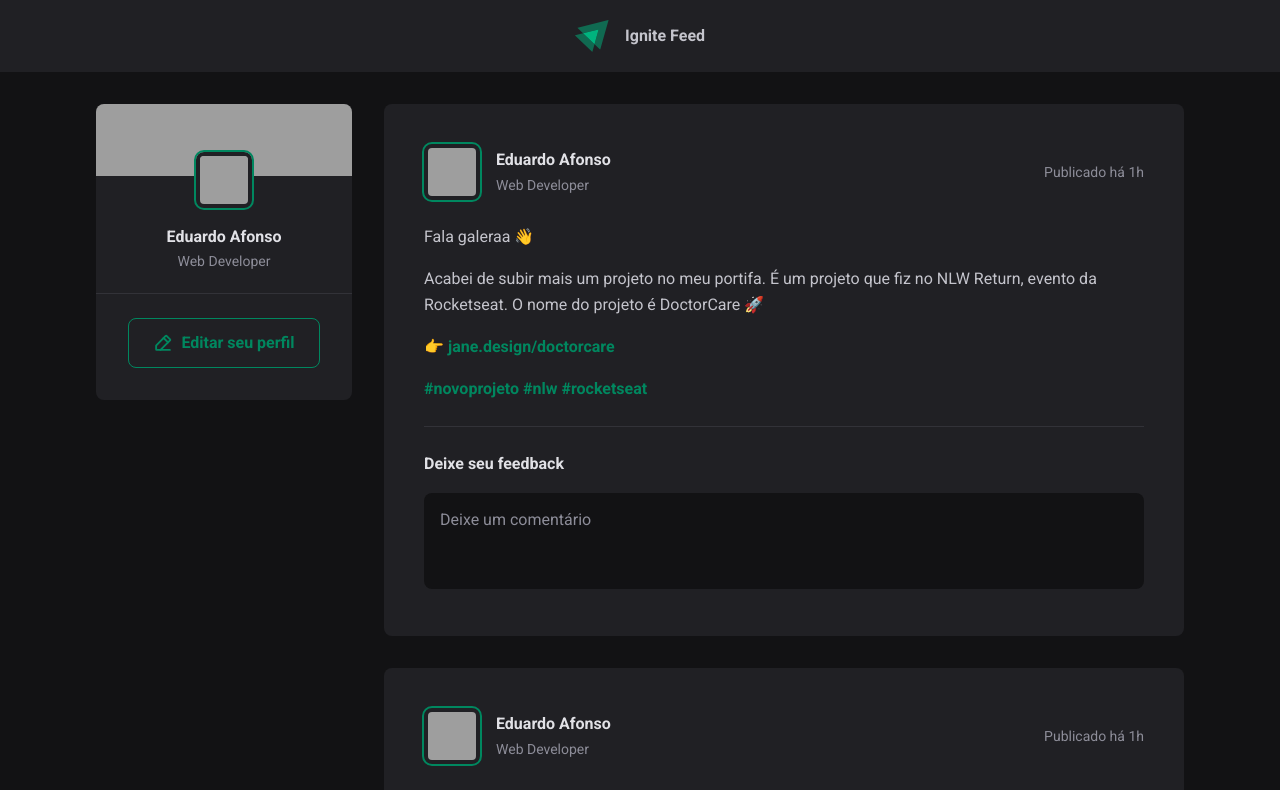
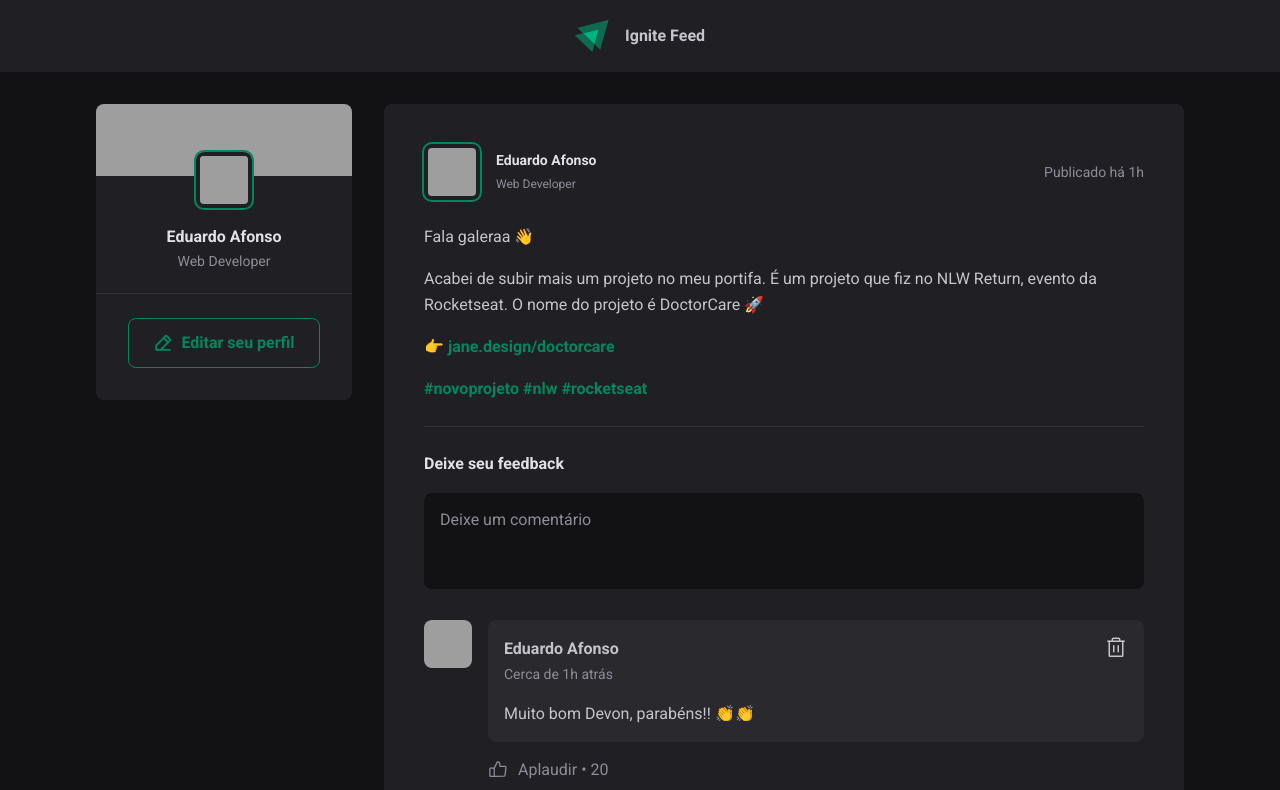
Before and after one commit to eduzrdo/ignite-feed, a React (Vite) app: page / in a window 1280 px wide. Shown: the top 790 px of the page. Built offline with nearby package versions, Linux system fonts and the light colour scheme; grey boxes are pictures that could not be loaded.

Commit message:
Comment component

```diff
--- /dev/null
+++ b/src/components/Comment.jsx
@@ -0,0 +1,49 @@
+import { ThumbsUp, Trash } from 'phosphor-react';
+
+export const Comment = () => {
+  return (
+    <div className='mt-6 flex gap-4'>
+      <img
+        src='https://github.com/EduardoAlphonse.png'
+        className='w-12 h-12 rounded-lg'
+      />
+
+      <div className='flex-1'>
+        <div className='bg-gray-700 rounded-lg p-4'>
+          <header className='flex justify-between items-start'>
+            <div>
+              <strong className='leading-relaxed block'>Eduardo Afonso</strong>
+              <time
+                title='11 de Maio às 08:13h'
+                dateTime='2022-05-11 08:13:32'
+                className='text-sm text-gray-400'
+              >
+                Cerca de 1h atrás
+              </time>
+            </div>
+
+            <button
+              title='Deletar comentário'
+              className='cursor-pointer rounded hover:text-red-500'
+            >
+              <Trash size={24} />
+            </button>
+          </header>
+
+          <p className='mt-4'>Muito bom Devon, parabéns!! 👏👏</p>
+        </div>
+
+        <footer className='mt-4'>
+          <button className='text-gray-400 cursor-pointer rounded flex items-center hover:text-green-300'>
+            <ThumbsUp
+              size={20}
+              className='mr-[10px]'
+            />
+            Aplaudir{' '}
+            <span className='before:px-1 before:content-["\2022"]'>20</span>
+          </button>
+        </footer>
+      </div>
+    </div>
+  );
+};
--- a/src/components/Post.jsx
+++ b/src/components/Post.jsx
@@ -1,3 +1,5 @@
+import { Comment } from './Comment';
+
 import styles from './Post.module.css';
 
 export const Post = () => {
@@ -10,10 +12,10 @@ export const Post = () => {
             className='w-12 h-12 rounded-lg border-4 border-gray-800 outline outline-2 outline-green-500 box-content'
           />
           <div>
-            <strong className='text-gray-100 leading-relaxed block'>
+            <strong className='text-sm text-gray-100 leading-relaxed block'>
               Eduardo Afonso
             </strong>
-            <span className='text-sm text-gray-400 leading-relaxed'>
+            <span className='text-xs text-gray-400 leading-relaxed'>
               Web Developer
             </span>
           </div>
@@ -28,7 +30,7 @@ export const Post = () => {
         </time>
       </header>
 
-      <div className={`leading-relaxed text-gray-300 mt-6 ${styles.content}`}>
+      <div className={`leading-relaxed mt-6 ${styles.content}`}>
         <p>Fala galeraa 👋</p>
         <p>
           Acabei de subir mais um projeto no meu portifa. É um projeto que fiz
@@ -54,12 +56,17 @@ export const Post = () => {
         <footer className='invisible max-h-0 group-focus-within:visible group-focus-within:max-h-fit'>
           <button
             type='submit'
-            className='py-4 px-6 mt-4 rounded-lg border-0 bg-green-500 text-white font-bold cursor-pointer hover:bg-green-300 transition-colors duration-100'
+            className='py-4 px-6 mt-4 rounded-lg border-0 bg-green-500 text-white font-bold cursor-pointer hover:bg-green-300 transition-colors duration-100 focus:outline-none focus:shadow-none'
           >
             Publicar
           </button>
         </footer>
       </form>
+
+      <div className='mt-2'>
+        <Comment />
+        <Comment />
+      </div>
     </article>
   );
 };
--- a/src/index.css
+++ b/src/index.css
@@ -2,11 +2,7 @@
 @tailwind components;
 @tailwind utilities;
 
-:focus:not(button) {
+:focus {
   outline: transparent;
   box-shadow: 0 0 0 2px #00875F;
 }
-
-button:focus {
-  outline: transparent;
-}
--- a/tailwind.config.cjs
+++ b/tailwind.config.cjs
@@ -19,6 +19,9 @@ module.exports = {
           300: '#00B37E',
           500: '#00875F',
         },
+        red: {
+          500: '#F75A68',
+        },
       },
       fontFamily: {
         sans: ['Roboto', ...defaultTheme.fontFamily.sans],
```
